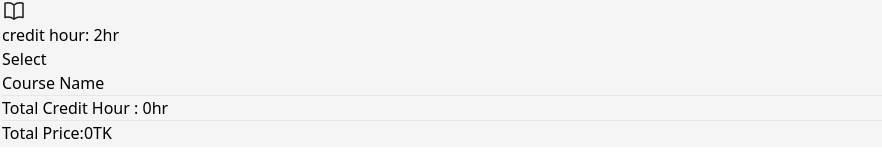
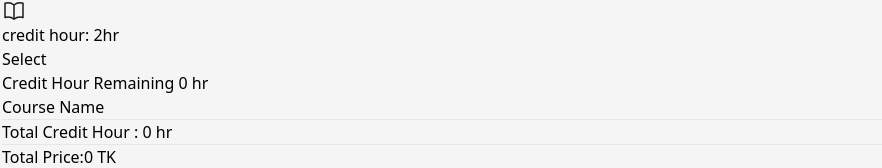
Before and after one commit to MaLiHa1321/course-registration, a React (Vite) app: page / in a window 1280 px wide. Shown: the part 3951-4119 px from the top of the page, without its empty margins (0-882 px from the left). Before the commit the page ends 4098 px from the top, so only its background shows below. Built offline with nearby package versions, Linux system fonts and the light colour scheme.

Commit message:
remaning credit hour functionality has added

```diff
--- a/src/App.jsx
+++ b/src/App.jsx
@@ -13,6 +13,7 @@ function App() {
   const [count, setCount] = useState(0)
   const [total, setTotal] = useState(0)
   const [credit, setCredit] = useState(0)
+  const [remaing, setRemaing] = useState(0)
 
   useEffect(() =>{
     fetch('data.json')
@@ -42,16 +43,27 @@ function App() {
       newCredit += item.credit_hr;
     })
 
-    setdcard(newCart)
-    setCount(count+1);
-    setTotal(newTotal)
-    setCredit(newCredit)
+    const remaings = 20 - newCredit;
+    if(newCredit > 20){
+      alert('you have select more then 20 credits')
+      return;
+    }
+
+    else{
+      setdcard(newCart)
+      setCount(count+1);
+      setTotal(newTotal)
+      setCredit(newCredit)
+      setRemaing(remaings)
+    }
+
+
   }
 
   return (
     <div>
-    <h1 className='text-center text-4xl font-bold'>Course Registration</h1>
-        <div className='flex justify-evenly'>
+    <h1 className='text-center text-4xl font-bold mb-12'>Course Registration</h1>
+        <div className='flex justify-evenly gap-8'>
           <div className='grid grid-cols-1 md:grid-cols-2 lg:grid-cols-3 gap-12'>
             {
               item.map((card,idx) => <Cards key={idx} card={card} handleButton={handleButton}></Cards>)
@@ -59,7 +71,7 @@ function App() {
 
           </div>
           <div className='bg-white text-center m-3'>
-          <Bookmark dcard={dcard} total={total} credit={credit}/>
+          <Bookmark dcard={dcard} total={total} credit={credit} remaing={remaing}/>
           </div>
 
 
--- a/src/componenet/bookmark/Bookmark.jsx
+++ b/src/componenet/bookmark/Bookmark.jsx
@@ -1,21 +1,27 @@
 import Dcard from "../dcards/Dcard";
 
 
-const Bookmark = ({dcard,count,total,credit}) => {
+const Bookmark = ({dcard,count,total,credit,remaing}) => {
 
     return (
         <div>
-
+            <div className="border-b-2 mb-12 p-4">
+                <h2 className="text-[#2F80ED] text-xl font-bold ">Credit Hour Remaining {remaing}  hr</h2>
+            </div>
+            <div>
             <h1 className="text-2xl font-bold my-4">Course Name </h1>
 
-            {
-                dcard.map((cart,idx) => <Dcard key={idx} cart={cart} count={count}></Dcard>)
-            }
+           {
+               dcard.map((cart,idx) => <Dcard key={idx} cart={cart} count={count}></Dcard>)
+           }
 
-           <hr className="my-4"/>
-            <p>Total Credit Hour : {credit}hr</p>
-           <hr className="my-4"/>
-           <p>Total Price:{total}TK</p>
+          <hr className="my-4"/>
+           <p>Total Credit Hour : {credit} hr</p>
+          <hr className="my-4"/>
+          <p>Total Price:{total} TK</p>
+
+            </div>
+
 
 
         </div>
```
